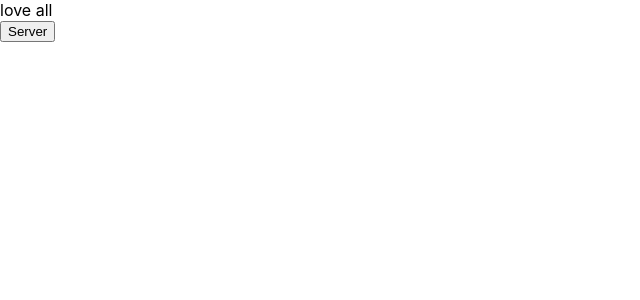
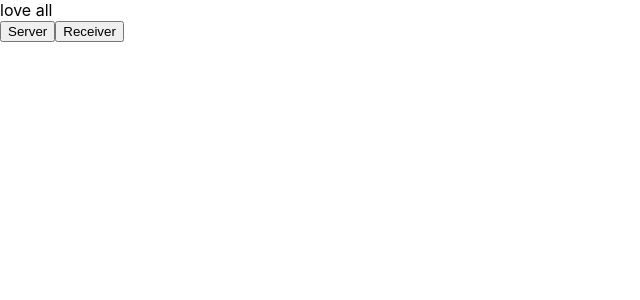
Before and after one commit to saramic/react-tennis-scoring, a React (Create React App) app: page / in a window 1280 px wide. Shown: the top 300 px of the page, without its empty margins (0-640 px from the left). Built offline with nearby package versions, Linux system fonts and the light colour scheme.

Commit message:
renders a receiver button
Co-authored-by: Kirsten Comandich <kcomandich@gmail.com>
Co-authored-by: Samaa Kanani <samaakanani@gmail.com>
Co-authored-by: Christine <cschorn91@gmail.com>

```diff
--- a/src/App.js
+++ b/src/App.js
@@ -7,6 +7,7 @@ function App() {
     <div>
       <div data-testid="score">love all</div>
       <button data-testid="server-button">Server</button>
+      <button data-testid="receiver-button">Receiver</button>
     </div>
   );
 }
```
Also changed, not shown: 1 other file (tests, documents, lock files or other folders).
